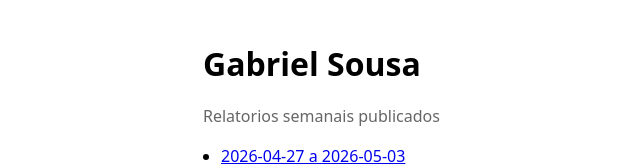
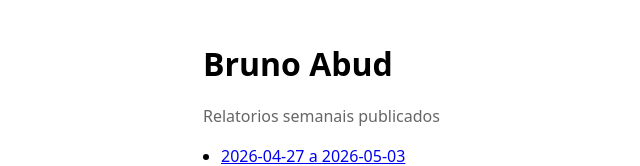
Before and after one commit to endure-labbs/enjoytri, a plain HTML site: page docs/index.html in a window 1280 px wide. Shown: the top 166 px of the page, without its empty margins (7-647 px from the left). Drawn offline with Linux system fonts and the light colour scheme.

Commit message:
Relatorio semanal 2026-04-27 a 2026-05-03 (index)

```diff
--- a/docs/index.html
+++ b/docs/index.html
@@ -3,7 +3,7 @@
 <head>
   <meta charset="utf-8" />
   <meta name="viewport" content="width=device-width, initial-scale=1" />
-  <title>Gabriel Sousa - Relatorios Semanais</title>
+  <title>Bruno Abud - Relatorios Semanais</title>
   <style>
     body{font-family:system-ui,-apple-system,Segoe UI,Roboto,sans-serif;max-width:860px;margin:40px auto;padding:0 20px;line-height:1.5}
     h1{margin-bottom:8px}
@@ -13,7 +13,7 @@
   </style>
 </head>
 <body>
-  <h1>Gabriel Sousa</h1>
+  <h1>Bruno Abud</h1>
   <p class="muted">Relatorios semanais publicados</p>
   <ul>
     <li><a href="https://endure-labbs.github.io/enjoytri/reports/report_2026-04-27_2026-05-03.html">2026-04-27 a 2026-05-03</a></li>
```
